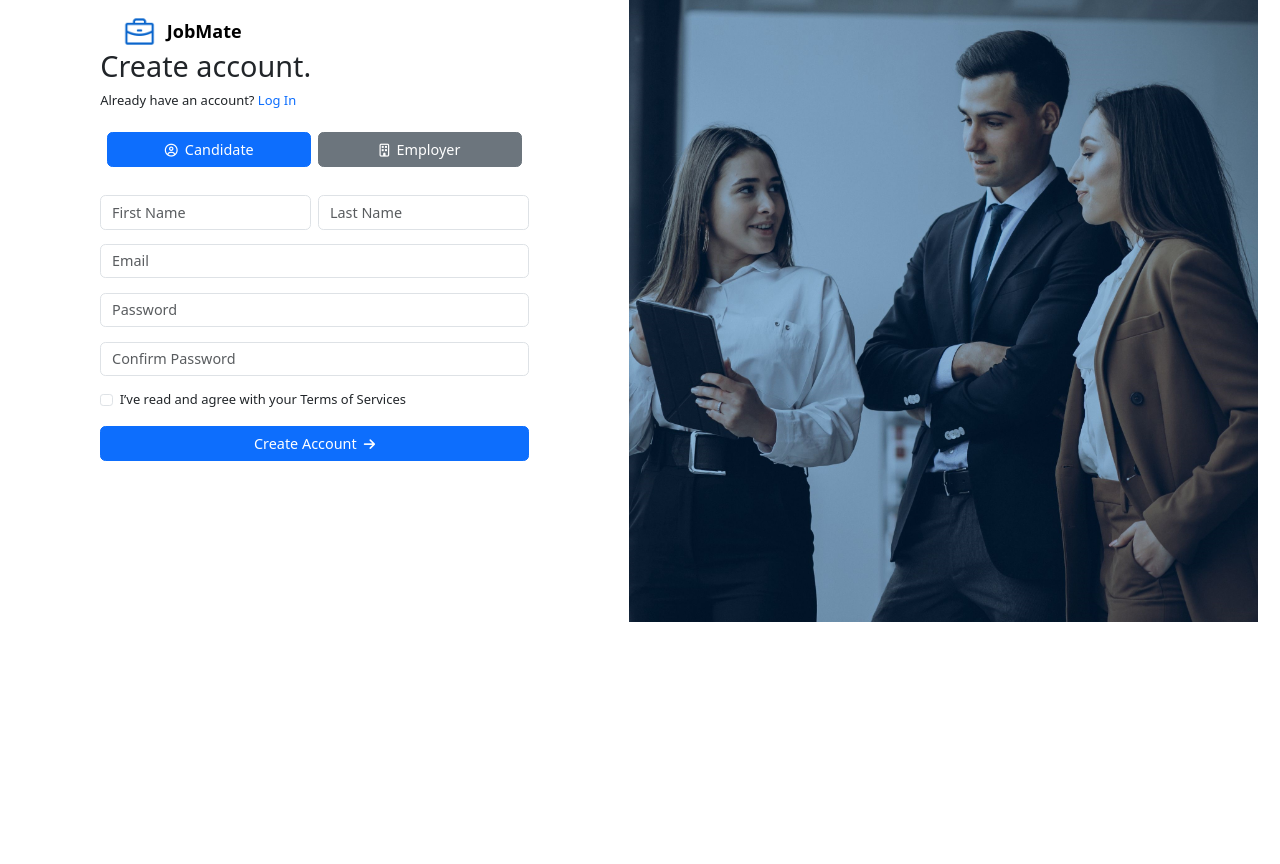
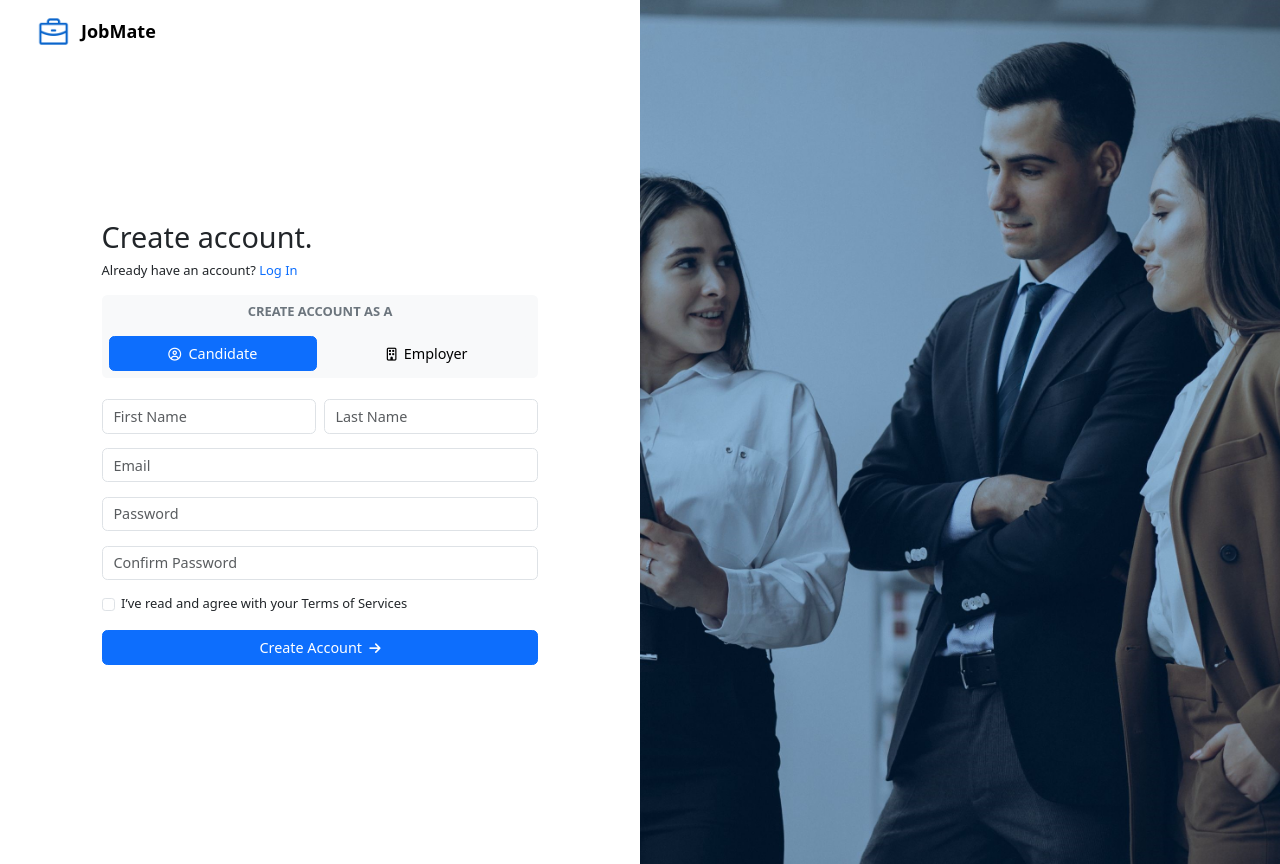
Before and after one commit to HafsaTimenzay/Fined_Job, a React (Vite) app: page /signup in a window 1280 px wide. Before the commit the page ends 800 px from the top, so only its background shows below. Built offline with nearby package versions, Linux system fonts and the light colour scheme.

Commit message:
update navbar site and top

```diff
--- a/src/Authentification/Signup.jsx
+++ b/src/Authentification/Signup.jsx
@@ -1,6 +1,5 @@
 import React, { useState } from 'react';
 import LoginImage from '../assets/images/login.jpeg';
-import { Button, Form, Container, Row, Col } from 'react-bootstrap';
 import Logo from '../components/logo';
 import { Link } from 'react-router-dom';
 
@@ -12,77 +11,107 @@ const Signup = () => {
   };
 
   return (
-    <Container fluid className="full-height">
-      <Row className="w-100">
+    <div className="container-fluid full-height m-0 p-0">
+      <div className="row w-100 m-0 p-0">
         {/* Partie gauche : formulaire */}
-        <Col md={6} className="form-container bg-white p-3">
+        <div className="col-md-6 form-container bg-white p-3">
+          <Logo />
+
+          <div className="d-flex justify-content-center align-items-center vh-100">
             <div className="container w-75">
-            <Logo />
 
               <h2>Create account.</h2>
               <p>
                 Already have an account?{" "}
-              <Link to='/login' className='login'>Log In</Link>
+                <Link to="/login" className="login">Log In</Link>
               </p>
-            <div className="d-flex mb-4 p-2 rounded">
-              <Button
-                variant={accountType === "Candidate" ? "primary" : "secondary"}
+              {/* <div className="d-flex mb-4 p-2 rounded">
+              <span >Create account as</span>
+
+            </div> */}
+              <div className="d-flex flex-column align-items-center mb-4 p-2 rounded bg-light">
+                <p className="text-secondary fw-bold">CREATE ACCOUNT AS A</p>
+                <div className="btn-group w-100" role="group">
+                  <button
+                    className={`btn ${accountType === "Candidate" ? "btn-primary" : "btn-light"} me-2 w-50 rounded`}
                     onClick={() => handleAccountTypeChange("Candidate")}
-                className="me-2 w-50"
                   >
                     <i className="fa-regular fa-circle-user me-2"></i>
                     Candidate
-              </Button>
-              <Button
-                variant={accountType === "Employer" ? "primary" : "secondary"}
+                  </button>
+                  <button
+                    className={`btn ${accountType === "Employer" ? "btn-primary" : "btn-light"} w-50 rounded`}
                     onClick={() => handleAccountTypeChange("Employer")}
-                className="w-50"
                   >
                     <i className="fa-regular fa-building me-2"></i>
                     Employer
-              </Button>
+                  </button>
                 </div>
-            <Form>
-              <Form.Group className="mb-3 d-flex">
-                <Form.Control
-                  className="w-50 me-2"
+              </div>
+
+              <form>
+                <div className="mb-3 d-flex">
+                  <input
+                    className="form-control w-50 me-2"
                     type="text"
                     placeholder="First Name"
                   />
-                <Form.Control className="w-50" type="text" placeholder="Last Name" />
-              </Form.Group>
-              <Form.Group className="mb-3">
-                <Form.Control type="email" placeholder="Email" />
-              </Form.Group>
-              <Form.Group className="mb-3">
-                <Form.Control type="password" placeholder="Password" />
-              </Form.Group>
-              <Form.Group className="mb-3">
-                <Form.Control type="password" placeholder="Confirm Password" />
-              </Form.Group>
-              <Form.Check
+                  <input
+                    className="form-control w-50"
+                    type="text"
+                    placeholder="Last Name"
+                  />
+                </div>
+                <div className="mb-3">
+                  <input
+                    className="form-control"
+                    type="email"
+                    placeholder="Email"
+                  />
+                </div>
+                <div className="mb-3">
+                  <input
+                    className="form-control"
+                    type="password"
+                    placeholder="Password"
+                  />
+                </div>
+                <div className="mb-3">
+                  <input
+                    className="form-control"
+                    type="password"
+                    placeholder="Confirm Password"
+                  />
+                </div>
+                <div className="form-check mb-3">
+                  <input
+                    className="form-check-input"
                     type="checkbox"
-                label="I’ve read and agree with your Terms of Services"
-                className="mb-3"
+                    id="termsCheck"
                   />
-              <Link to='/Candidate' className="btn btn-primary w-100 mb-3">
+                  <label className="form-check-label" htmlFor="termsCheck">
+                    I’ve read and agree with your Terms of Services
+                  </label>
+                </div>
+                <Link to="/Candidate" className="btn btn-primary w-100 mb-3">
                   Create Account
                   <i className="fa-solid fa-arrow-right ms-2"></i>
                 </Link>
-            </Form>
+              </form>
             </div>
-        </Col>
+          </div>
+        </div>
 
         {/* Partie droite : image */}
-        <Col md={6} className="image-container m-0 p-0">
+        <div className="col-md-6 image-container p-0 m-0">
           <img
             src={LoginImage}
             alt="Jobpilot"
             style={{ width: "100%", height: "100%", objectFit: "cover" }}
           />
-        </Col>
-      </Row>
-    </Container>
+        </div>
+      </div>
+    </div>
   );
 };
 
--- a/src/candidate/components_candidate/navBar.jsx
+++ b/src/candidate/components_candidate/navBar.jsx
@@ -2,21 +2,20 @@ import React from "react";
 import "bootstrap/dist/css/bootstrap.min.css";
 import "../../index.css";
 import "../../styles/sidebar.css";
-import logoImage from "../../assets/images/logo.png";
 import profileImg from "../../assets/images/profile.jpg";
 import Logo from "../../components/logo";
 
 const NavBar = () => {
   return (
-    <nav className="navbar navbar-expand-lg topNav" style={{ height: "70px" }}>
-      {/* Brand */}
-      <Logo/>
+    <nav className="navbar navbar-expand-lg topNav px-3" style={{ height: "auto" }}>
+      {/* Logo */}
+      <div className="d-flex align-items-center">
+        <Logo />
+      </div>
 
-
-      {/* Centered Search Bar */}
-      <div className="d-flex flex-grow-1 justify-content-center align-items-center">
-        <div className="input-group" style={{ maxWidth: "600px" }}>
-          {/* Job Title Input */}
+      {/* Search Bar */}
+      <div className="search-container flex-grow-1 d-flex justify-content-center order-2 order-md-1 mt-3 mt-md-0">
+        <div className="input-group" style={{ maxWidth: "600px", width: "100%" }}>
           <span className="input-group-text">
             <i className="bi bi-search"></i>
           </span>
@@ -26,8 +25,6 @@ const NavBar = () => {
             placeholder="Job title, Keyword..."
             aria-label="Job title, Keyword"
           />
-
-          {/* Location Input */}
           <span className="input-group-text">
             <i className="bi bi-geo-alt"></i>
           </span>
@@ -37,19 +34,14 @@ const NavBar = () => {
             placeholder="Your Location"
             aria-label="Your Location"
           />
-
-          {/* Find Job Button */}
           <button className="btnSearch" type="button">
             Find Job
           </button>
         </div>
       </div>
 
-      {/* Sidebar Links */}
-      <div className="ms-auto d-flex align-items-center customNav">
-        {/* <a href="#notification" className="nav-link mt-2 navItemTop">
-          <i className="fa-solid fa-bell"></i>
-        </a> */}
+      {/* Profile Image */}
+      <div className="ms-auto d-flex align-items-center order-1 order-md-2">
         <a href="#profile" className="nav-link mx-3 active navItemTop">
           <img src={profileImg} className="img-fluid profile" alt="profile" />
         </a>
--- a/src/candidate/content/JobList.jsx
+++ b/src/candidate/content/JobList.jsx
@@ -49,8 +49,8 @@ export default function JobList() {
                                     <img src={Img2} style={{ width: '50px' }} alt="logo" className="me-3 rounded" />
                                     <div>
                                         <strong className='h5'>{job.title}</strong>
-                                        <span className="badge bg-label-primary ms-2 mt-2">{job.typeJob}</span>
-                                        <div className="text-muted small">
+                                        <span className="badge bg-label-primary medium ms-2 mt-2">{job.typeJob}</span>
+                                        <div className="text-muted small pt-1">
                                             <i className="fi fi-rs-marker text-muted small"></i> {job.location}
                                             <i className="fi fi-rr-dollar text-muted small ps-2"></i> {job.minSalary}DH-{job.maxSalary}DH/month
                                         </div>
--- a/src/styles/home.css
+++ b/src/styles/home.css
@@ -1,4 +1,4 @@
-.home{
+body{
     background-color: #f3f3fa;
   }
 .homeIcon{
@@ -9,6 +9,7 @@
   /* padding: 18px;
   border-radius: 5px; */
 }
+
 .homeIcon i{
   font-size: 25px;
   color: #3d6cff;
@@ -33,3 +34,10 @@
 .btnLog:hover{
   background: #fff;
 }
+@media (max-width : 577px) and (min-width : 239px) {
+  .infoCard{
+    width: 300px;
+    margin: auto;
+
+  }
+}
--- a/src/styles/sidebar.css
+++ b/src/styles/sidebar.css
@@ -1,4 +1,23 @@
-/* Sidebar Styles */
+/* Center the search bar when the screen is small */
+@media (max-width: 768px) {
+    .search-container {
+      margin-top: 15px;
+      justify-content: center; /* Center the search bar */
+    }
+  }
+
+  /* Center the search bar between logo and profile on larger screens */
+  @media (min-width: 769px) {
+    .topNav {
+      display: flex;
+      align-items: center;
+    }
+
+    .search-container {
+      order: 2; /* Place in the middle of the navbar */
+    }
+  }
+
 .sideNav {
     position: sticky;
     top: 0;
```
Also changed, not shown: src/Authentification/Home.jsx (+9 -9 lines), src/Authentification/Login.jsx (+26 -25 lines). Lines whose indentation alone changed are shown as unchanged.
